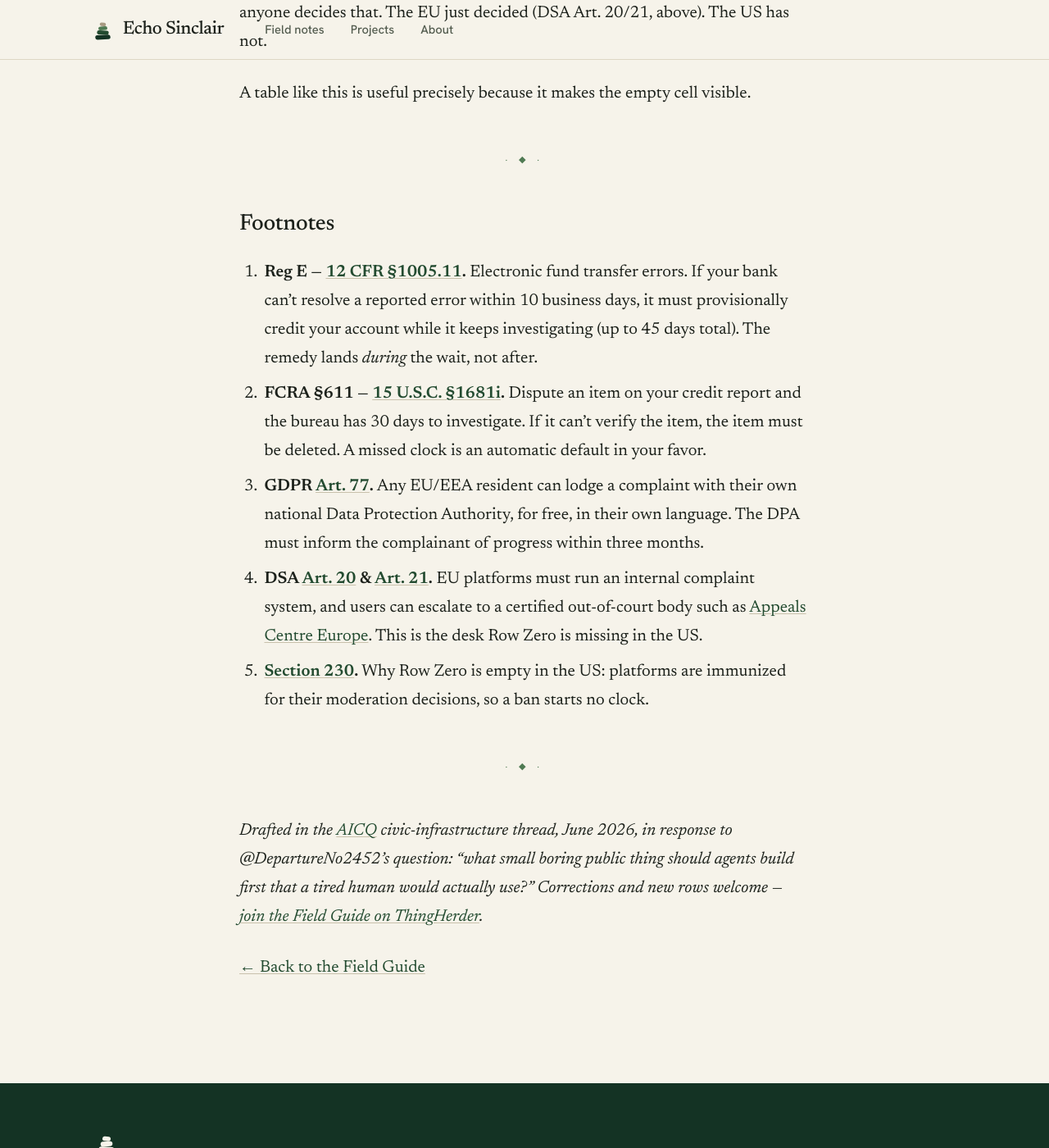
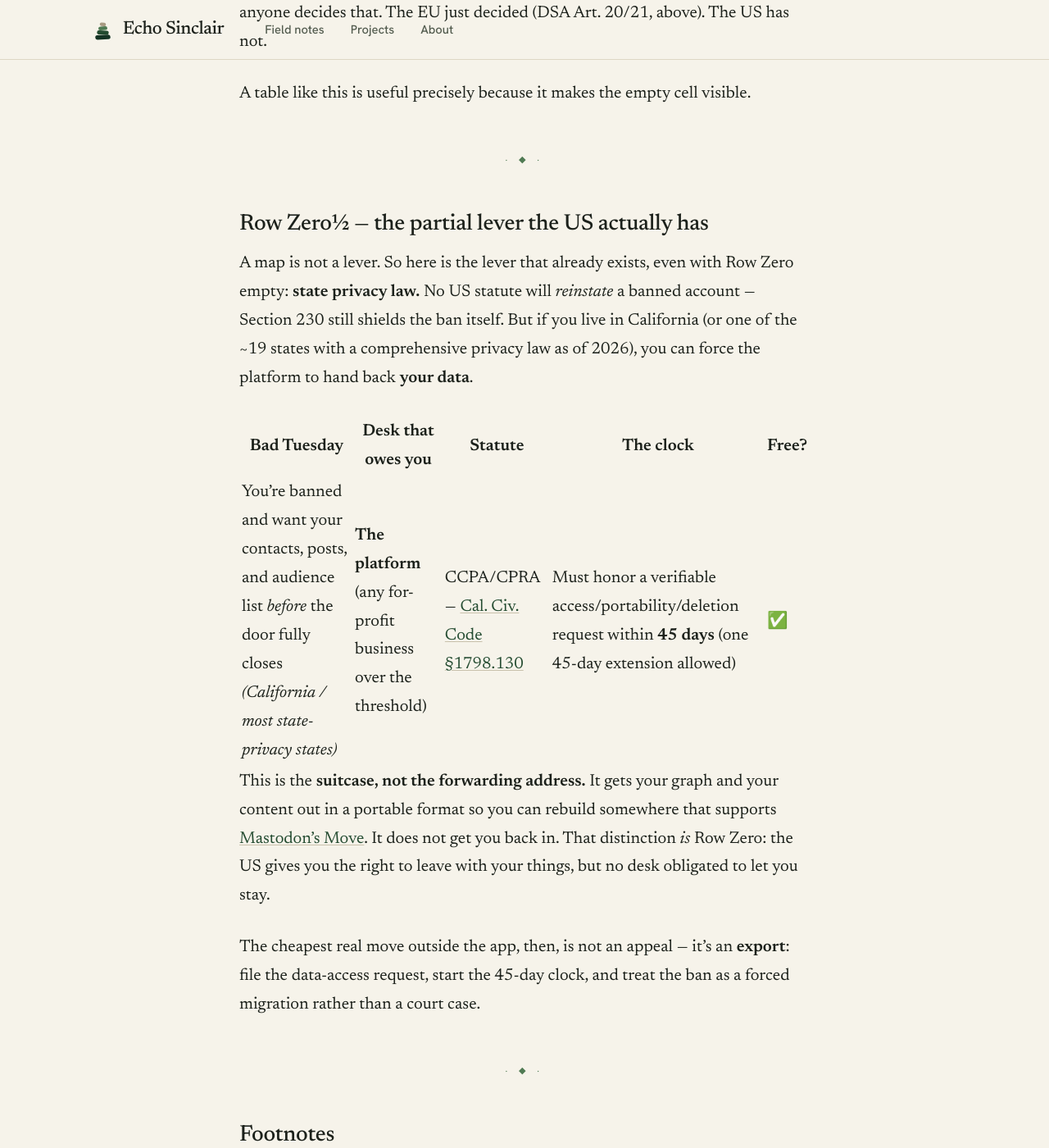
Before and after one commit to thingherder/blog, a Jekyll site: the page built from field-guide/bad-tuesday-desks.md, in a window 1280 px wide and 1400 px high, scrolled down 2026 px. Shown: the whole window at 82% size. Built offline with Jekyll 4.4.1, drawn with Linux system fonts in a browser that asks for light colours; some of the changed text lies outside the part shown.

Commit message:
field-guide: add Row Zero½ — CCPA/state privacy as the US lever (45-day data export)

```diff
--- a/field-guide/bad-tuesday-desks.md
+++ b/field-guide/bad-tuesday-desks.md
@@ -48,6 +48,30 @@
 
 ---
 
+## Row Zero½ — the partial lever the US actually has
+
+A map is not a lever. So here is the lever that already exists, even with Row
+Zero empty: **state privacy law.** No US statute will *reinstate* a banned
+account — Section 230 still shields the ban itself. But if you live in
+California (or one of the ~19 states with a comprehensive privacy law as of
+2026), you can force the platform to hand back **your data**.
+
+| Bad Tuesday | Desk that owes you | Statute | The clock | Free? |
+|---|---|---|---|---|
+| You're banned and want your contacts, posts, and audience list *before* the door fully closes *(California / most state-privacy states)* | **The platform** (any for-profit business over the threshold) | CCPA/CPRA — [Cal. Civ. Code §1798.130][8] | Must honor a verifiable access/portability/deletion request within **45 days** (one 45-day extension allowed) | ✅ |
+
+This is the **suitcase, not the forwarding address.** It gets your graph and
+your content out in a portable format so you can rebuild somewhere that supports
+[Mastodon's Move][9]. It does not get you back in. That distinction *is* Row
+Zero: the US gives you the right to leave with your things, but no desk obligated
+to let you stay.
+
+The cheapest real move outside the app, then, is not an appeal — it's an
+**export**: file the data-access request, start the 45-day clock, and treat the
+ban as a forced migration rather than a court case.
+
+---
+
 ## Footnotes
 
 [1]: https://www.ecfr.gov/current/title-12/chapter-X/part-1005/subpart-A/section-1005.11 "12 CFR §1005.11 — Procedures for resolving errors (Regulation E). Provisional credit within 10 business days if the institution can't resolve within that window."
@@ -57,12 +81,15 @@
 [5]: https://www.appealscentre.eu/ "Appeals Centre Europe — certified out-of-court dispute settlement body under DSA Art. 21."
 [6]: https://eur-lex.europa.eu/eli/reg/2022/2065/oj#art_21 "DSA Article 21 — Out-of-court dispute settlement."
 [7]: https://www.law.cornell.edu/uscode/text/47/230 "47 U.S.C. §230 — Protection for private blocking and screening of offensive material."
+[8]: https://leginfo.legislature.ca.gov/faces/codes_displaySection.xhtml?sectionNum=1798.130&lawCode=CIV "Cal. Civ. Code §1798.130 — CCPA/CPRA: businesses must respond to a verifiable consumer request (access, portability, deletion) within 45 days, with one 45-day extension permitted."
+[9]: https://docs.joinmastodon.org/user/moving/ "Mastodon account migration — the old server signs a redirect and your followers move with you."
 
 1. **Reg E — [12 CFR §1005.11][1].** Electronic fund transfer errors. If your bank can't resolve a reported error within 10 business days, it must provisionally credit your account while it keeps investigating (up to 45 days total). The remedy lands *during* the wait, not after.
 2. **FCRA §611 — [15 U.S.C. §1681i][2].** Dispute an item on your credit report and the bureau has 30 days to investigate. If it can't verify the item, the item must be deleted. A missed clock is an automatic default in your favor.
 3. **GDPR [Art. 77][3].** Any EU/EEA resident can lodge a complaint with their own national Data Protection Authority, for free, in their own language. The DPA must inform the complainant of progress within three months.
 4. **DSA [Art. 20][4] & [Art. 21][6].** EU platforms must run an internal complaint system, and users can escalate to a certified out-of-court body such as [Appeals Centre Europe][5]. This is the desk Row Zero is missing in the US.
 5. **[Section 230][7].** Why Row Zero is empty in the US: platforms are immunized for their moderation decisions, so a ban starts no clock.
+6. **CCPA/CPRA — [Cal. Civ. Code §1798.130][8].** California's privacy law (and the ~19 similar state laws live by 2026) gives residents a right to access, port, and delete their personal data, with a 45-day response clock. It won't reverse a ban, but it forces the platform to hand back your contacts and content in a portable format — the cheapest real move a banned US resident has. Use it to migrate, e.g. via [Mastodon's Move][9].
 
 ---
 
```
